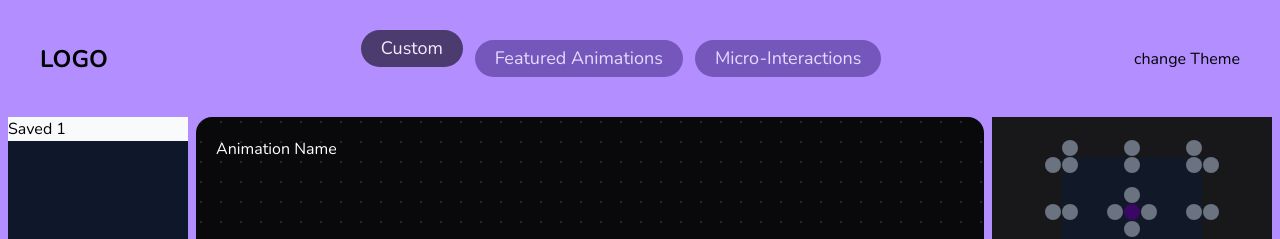
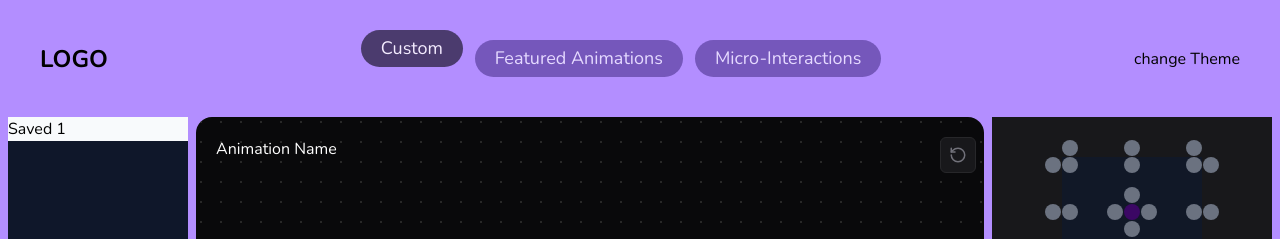
Before and after one commit to amuseDave/animationGen, a React (Vite) app: page / in a window 1280 px wide. Shown: the top 239 px of the page. Built offline with nearby package versions, Linux system fonts and the light colour scheme.

Commit message:
install luicide

```diff
--- a/package.json
+++ b/package.json
@@ -13,6 +13,7 @@
     "@reduxjs/toolkit": "^2.3.0",
     "framer-motion": "^11.11.17",
     "lodash": "^4.17.21",
+    "lucide-react": "^0.460.0",
     "react": "^18.3.1",
     "react-dom": "^18.3.1",
     "react-redux": "^9.1.2",
--- a/src/component/MainPreview/MainPreview.jsx
+++ b/src/component/MainPreview/MainPreview.jsx
@@ -2,6 +2,7 @@ import { useSelector } from "react-redux";
 import Alerts from "../Controller/Alerts";
 import CustomCanvas from "./CustomCanvas";
 import DefaultCanvas from "./DefaultCanvas";
+import PreviewControls from "./PreviewControls";
 
 export default function MainPreview() {
   const { type } = useSelector((state) => state.ui);
@@ -9,6 +10,7 @@ export default function MainPreview() {
   return (
     <section className="h-[700px] relative">
       <h2 className="absolute text-white top-5 left-5">Animation Name</h2>
+      <PreviewControls />
       {type === "custom" ? <CustomCanvas /> : <DefaultCanvas />}
       <Alerts />
     </section>
--- /dev/null
+++ b/src/component/MainPreview/PreviewControls.jsx
@@ -0,0 +1,11 @@
+import { RotateCcw } from "lucide-react";
+
+export default function PreviewControls() {
+  return (
+    <div className="absolute z-10 border rounded-md bg-zinc-900 top-5 right-2 border-zinc-800">
+      <div className="p-2 cursor-pointer">
+        <RotateCcw size={18} className=" text-zinc-500" />
+      </div>
+    </div>
+  );
+}
--- a/src/customSlicer.js
+++ b/src/customSlicer.js
@@ -9,7 +9,7 @@ const initialState = {
   square: {
     x: 0,
     y: 0,
-    animations: [null],
+    animations: [],
   },
   position: "cc",
   isHovered: false,
```
Also changed, not shown: 1 other file (tests, documents, lock files or other folders).
